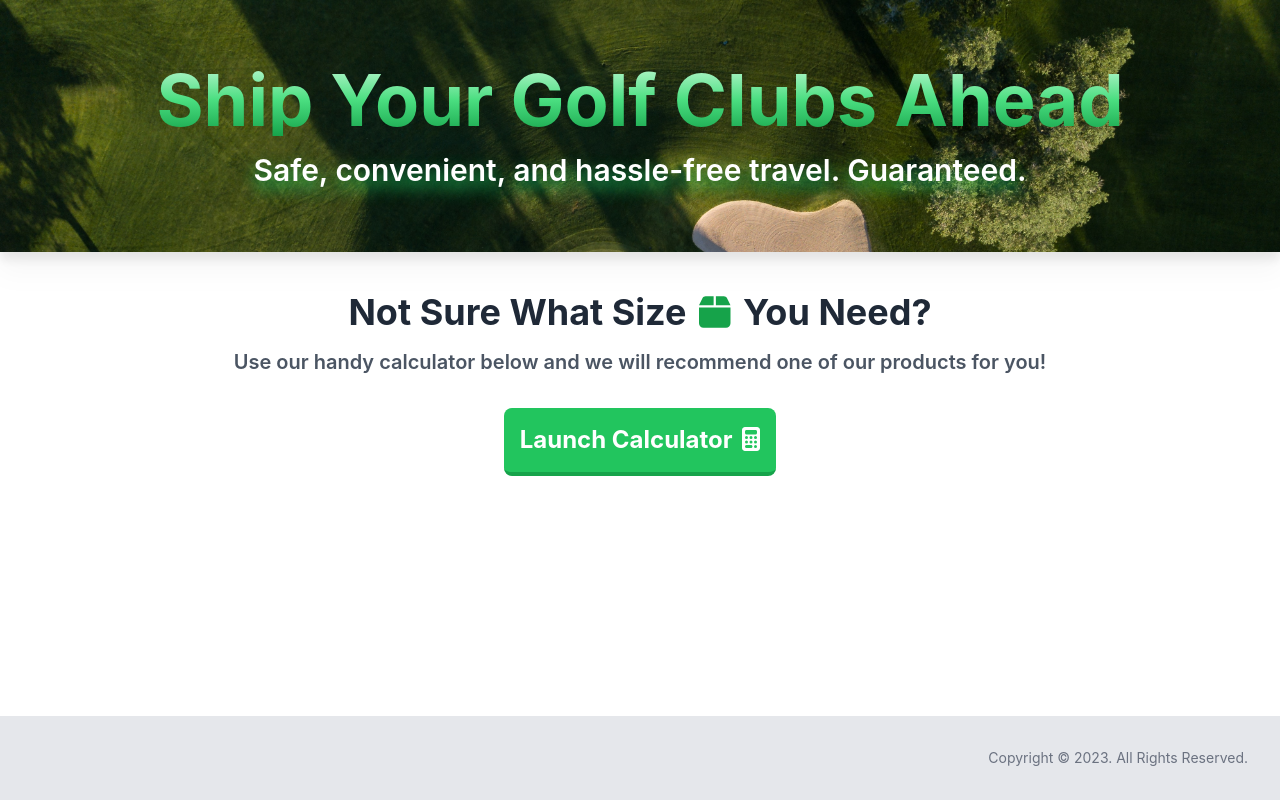
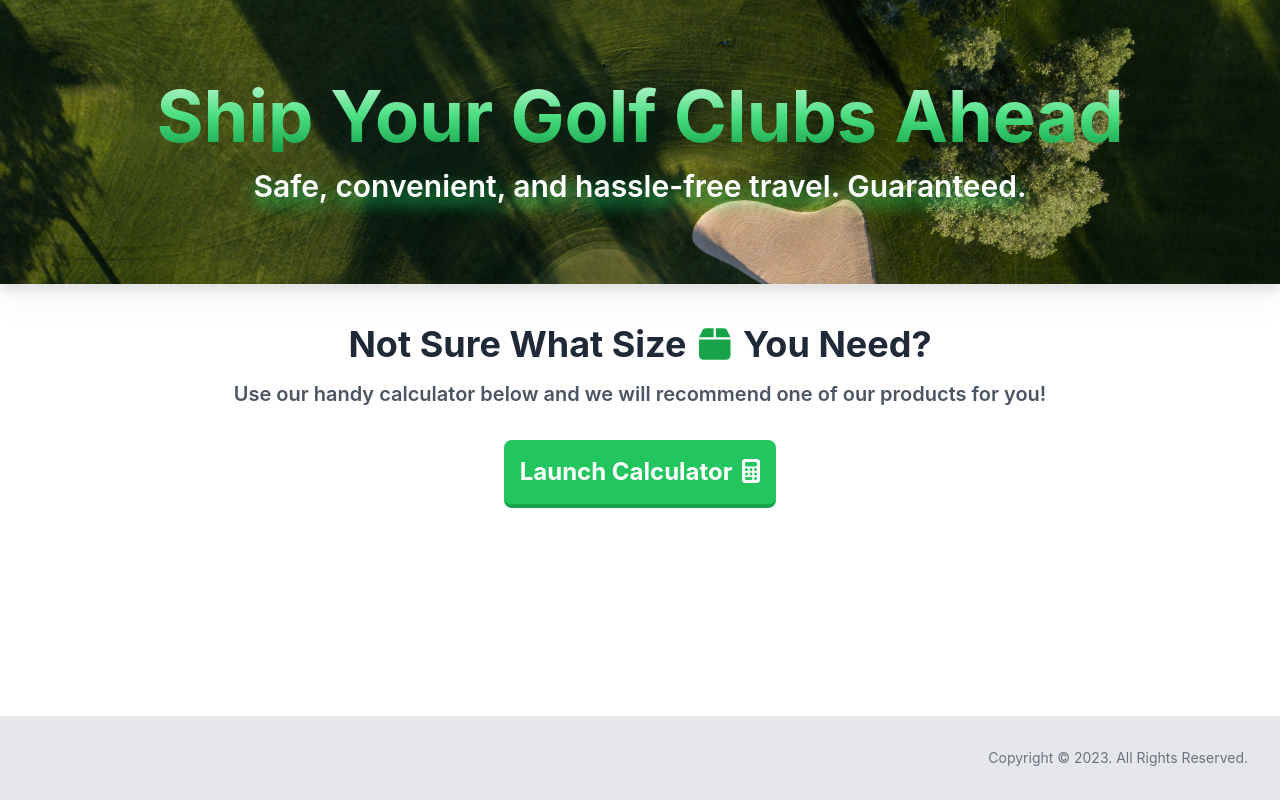
Before and after one commit to eastoncaleb/shipping-products-frontend, a React (Create React App) app: page / in a window 1280 px wide. Built offline with nearby package versions, Linux system fonts and the light colour scheme.

Commit message:
Add additional padding to header

```diff
--- a/src/components/Header.js
+++ b/src/components/Header.js
@@ -1,6 +1,6 @@
 function Header() {
 	return (
-		<div id="header" className="p-16 mb-4 drop-shadow-xl text-center text-white w-full">
+		<div id="header" className="p-20 mb-4 drop-shadow-xl text-center text-white w-full">
 			<h2 className="text-4xl lg:text-7xl font-bold mb-4 bg-gradient-to-b from-green-200 via-green-400 to-green-600 bg-clip-text text-transparent">
 				Ship Your Golf Clubs Ahead
 			</h2>
```
